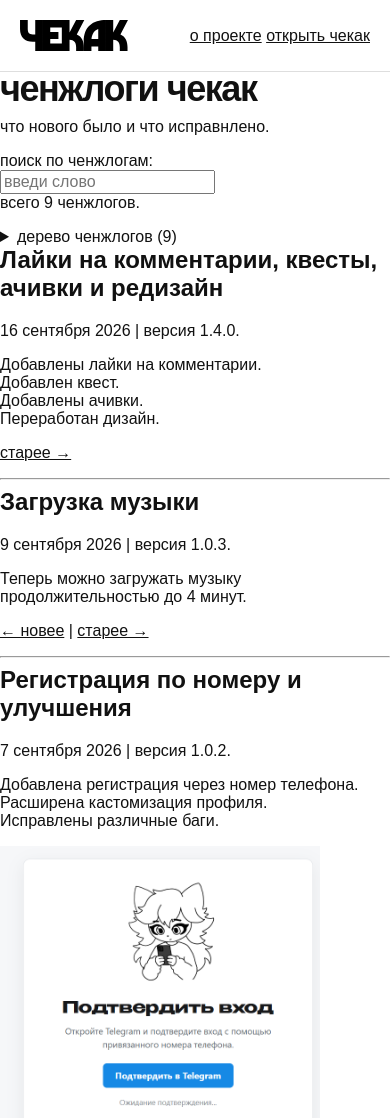
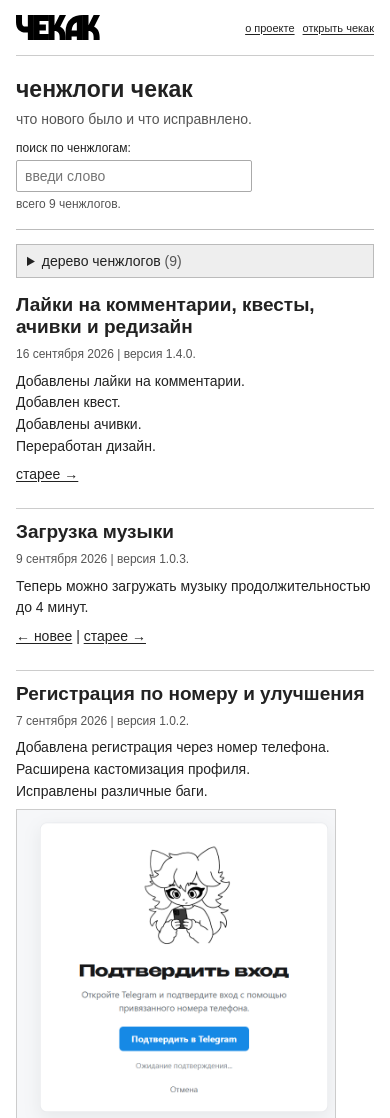
Before and after one commit to mrbogdandev-sketch/che, a plain HTML site: page index.html in a window 390 px wide. Shown: the top 1118 px of the page. Drawn offline with Linux system fonts and the light colour scheme.

Commit message:
Update styles.css

```diff
--- a/styles.css
+++ b/styles.css
@@ -1,62 +1,110 @@
 :root {
   color-scheme: light;
-  --black: #111111;
-  --muted: #696969;
-  --line: #dedede;
-  --soft: #f6f6f6;
-  --white: #ffffff;
   font-family: Arial, Helvetica, sans-serif;
+  color: #222;
+  background: #fff;
 }
 
 * { box-sizing: border-box; }
-html { background: var(--white); }
-body { margin: 0; background: var(--white); color: var(--black); min-width: 320px; }
-button, input, textarea { font: inherit; }
-a { color: inherit; }
-button, a { -webkit-tap-highlight-color: transparent; }
+body { max-width: 1180px; margin: 0 auto; padding: 0 24px; font-size: 14px; }
+a { color: #222; text-decoration: underline; text-underline-offset: 2px; }
+a:hover { color: #555; }
+button, input { font: inherit; }
+button {
+  min-height: 32px;
+  padding: 5px 10px;
+  border: 1px solid #aaa;
+  border-radius: 2px;
+  background: #eee;
+  color: #222;
+  cursor: pointer;
+}
+button:hover { background: #e4e4e4; }
+button:focus-visible, a:focus-visible, input:focus-visible, summary:focus-visible {
+  outline: 2px solid #777;
+  outline-offset: 2px;
+}
+input {
+  min-height: 32px;
+  padding: 5px 8px;
+  border: 1px solid #aaa;
+  border-radius: 2px;
+  background: #fff;
+  color: #222;
+}
+input[type="search"] { min-width: 220px; }
+[hidden] { display: none !important; }
 
-.site-header { height: 86px; border-bottom: 1px solid var(--line); display: flex; align-items: center; justify-content: space-between; padding: 0 5vw; }
+.site-header {
+  min-height: 62px;
+  display: flex;
+  align-items: center;
+  justify-content: space-between;
+  gap: 20px;
+  border-bottom: 1px solid #ccc;
+}
 .brand { display: inline-flex; align-items: center; }
-.brand img { width: 132px; height: auto; display: block; }
-.header-nav { display: flex; gap: 28px; font-size: 14px; }
-.header-nav a { text-decoration: none; }
-.header-nav a:hover { text-decoration: underline; }
+.brand img { display: block; width: 96px; height: auto; }
+.site-header nav { display: flex; gap: 18px; font-size: 13px; }
 
-.page-shell { width: min(920px, calc(100% - 40px)); margin: 0 auto; padding: 72px 0 100px; }
-.intro-row { display: flex; justify-content: space-between; align-items: flex-end; gap: 32px; padding-bottom: 44px; }
-.eyebrow { margin: 0 0 12px; color: var(--muted); font-size: 11px; letter-spacing: .12em; text-transform: uppercase; }
-h1, h2, h3, p { margin-top: 0; }
-h1 { margin-bottom: 12px; font-size: clamp(36px, 6vw, 60px); line-height: .95; letter-spacing: -.04em; font-weight: 700; }
-.intro-copy { margin-bottom: 0; color: var(--muted); font-size: 16px; }
+main { padding: 26px 0 42px; }
+.page-heading {
+  display: flex;
+  align-items: end;
+  justify-content: space-between;
+  gap: 24px;
+  padding-bottom: 18px;
+  border-bottom: 1px solid #bbb;
+}
+.page-heading h1 { margin: 0 0 8px; font-size: 26px; font-weight: 600; }
+.page-heading p { margin: 0; color: #555; }
+.search-tools { display: grid; gap: 5px; }
+.search-tools label, #results-count { font-size: 12px; }
+.search-row { display: flex; gap: 6px; }
+#results-count { margin: 0; color: #555; }
 
-.toolbar { display: flex; align-items: center; justify-content: space-between; gap: 20px; border-top: 1px solid var(--black); border-bottom: 1px solid var(--line); padding: 16px 0; }
-.search-field { flex: 1; }
-.search-field input { width: min(100%, 410px); border: 0; outline: 0; background: var(--white); color: var(--black); font-size: 14px; }
-.search-field input::placeholder { color: #999; }
-.entry-count { color: var(--muted); font-size: 12px; }
+.page-layout { display: grid; grid-template-columns: 250px minmax(0, 1fr); gap: 32px; padding-top: 18px; align-items: start; }
+.archive { position: sticky; top: 16px; }
+.archive > details > summary {
+  padding: 8px 10px;
+  border: 1px solid #bbb;
+  background: #eee;
+  cursor: pointer;
+}
+#archive-count { color: #555; }
+#archive-tree { max-height: calc(100vh - 130px); overflow-y: auto; padding: 8px 8px 0; }
+#archive-tree details { margin: 5px 0; }
+#archive-tree summary { cursor: pointer; }
+#archive-tree ul { margin: 4px 0 8px; padding-left: 20px; }
+#archive-tree li { margin: 4px 0; line-height: 1.35; }
+#archive-tree a { font-size: 12px; }
+.feed { min-width: 0; }
+.feed article { padding: 0 0 15px; border-bottom: 1px solid #ccc; }
+.feed article + article { padding-top: 12px; }
+.feed article h2 { margin: 0 0 7px; font-size: 19px; font-weight: 600; }
+.feed article p { margin: 7px 0; line-height: 1.55; }
+.feed article p:first-of-type { color: #555; font-size: 12px; }
+.feed article img { display: inline-block; max-width: min(100%, 320px); height: auto; border: 1px solid #ccc; }
+.feed article hr { display: none; }
+.site-footer { display: flex; gap: 8px; padding: 12px 0 22px; border-top: 1px solid #ccc; color: #555; font-size: 12px; }
 
-.entries { display: grid; gap: 0; }
-.entry { display: grid; grid-template-columns: 125px 1fr 36px; gap: 28px; padding: 32px 0; border-bottom: 1px solid var(--line); }
-.entry-date { color: var(--muted); font-size: 13px; line-height: 1.45; }
-.entry-version { display: block; color: var(--black); font-weight: 700; margin-bottom: 7px; }
-.entry h3 { margin-bottom: 12px; font-size: 22px; line-height: 1.15; font-weight: 600; }
-.entry-text { margin-bottom: 18px; max-width: 650px; color: #424242; font-size: 15px; line-height: 1.65; white-space: pre-wrap; }
-.entry-images { display: grid; grid-template-columns: repeat(3, minmax(0, 1fr)); gap: 10px; max-width: 620px; }
-.entry-images img { width: 100%; aspect-ratio: 4 / 3; object-fit: cover; border: 1px solid var(--line); cursor: zoom-in; background: var(--soft); }
-.empty-state { border-bottom: 1px solid var(--line); padding: 80px 0; text-align: center; }
-.empty-state strong { font-size: 18px; }
-.empty-state p { color: var(--muted); font-size: 14px; margin: 10px 0 0; }
-.load-error { border-bottom: 1px solid var(--line); padding: 32px 0; color: var(--muted); }
-.sr-only { position: absolute; width: 1px; height: 1px; padding: 0; overflow: hidden; clip: rect(0,0,0,0); white-space: nowrap; border: 0; }
+@media (max-width: 760px) {
+  body { padding: 0 16px; }
+  .site-header { min-height: 56px; }
+  .brand img { width: 84px; }
+  .site-header nav { gap: 12px; font-size: 12px; }
+  main { padding-top: 20px; }
+  .page-heading { display: grid; align-items: start; gap: 14px; }
+  .search-tools { max-width: 100%; }
+  input[type="search"] { min-width: 0; width: 100%; }
+  .search-row { width: min(100%, 420px); }
+  .page-layout { grid-template-columns: 1fr; gap: 16px; padding-top: 14px; }
+  .archive { position: static; }
+  #archive-tree { max-height: none; overflow: visible; }
+}
 
-@media (max-width: 640px) {
-  .site-header { height: 72px; padding: 0 20px; }
-  .brand img { width: 108px; }
-  .header-nav { gap: 16px; font-size: 13px; }
-  .page-shell { width: min(100% - 32px, 920px); padding-top: 48px; }
-  .intro-row { align-items: flex-start; flex-direction: column; gap: 24px; padding-bottom: 32px; }
-  .entry { grid-template-columns: 1fr 28px; gap: 12px; padding: 26px 0; }
-  .entry-date { grid-column: 1 / -1; }
-  .entry h3 { font-size: 20px; }
-  .entry-images { grid-template-columns: repeat(2, 1fr); }
+@media (max-width: 420px) {
+  .site-header nav { gap: 8px; font-size: 11px; }
+  .page-heading h1 { font-size: 23px; }
+  .search-row { align-items: stretch; }
 }
```
